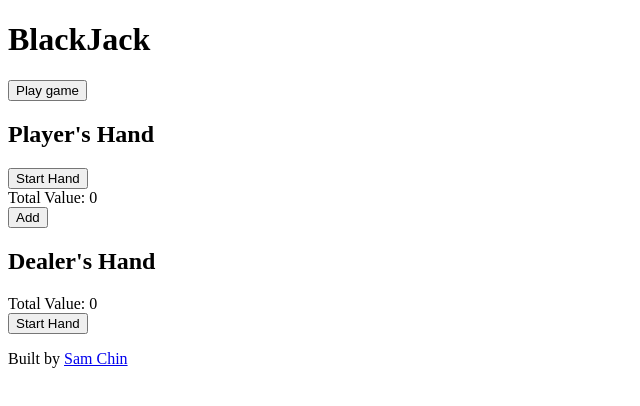
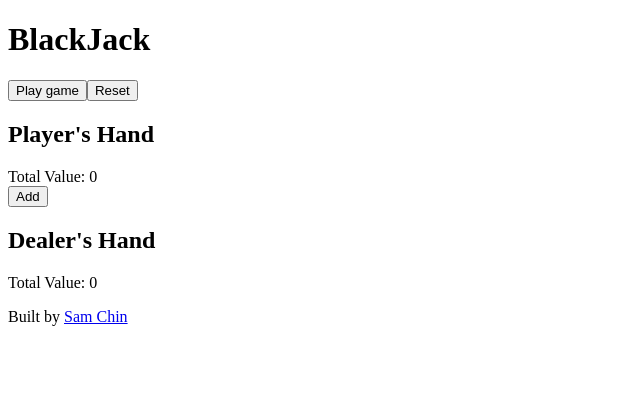
Before and after one commit to thomasamff/Blackjack, a React (Vite) app: page / in a window 1280 px wide. Shown: the top 406 px of the page, without its empty margins (0-640 px from the left). Built offline with nearby package versions, Linux system fonts and the light colour scheme.

Commit message:
Elevated starting hands to game with startGame method

```diff
--- a/src/components/Dealer.jsx
+++ b/src/components/Dealer.jsx
@@ -2,8 +2,7 @@ import React, { useEffect, useState } from "react";
 import { makeCard } from "../utils/cardUtils.js";
 import Card from "./Card.jsx";
 
-export default function Dealer({ onHandStart }) {
-  const [cards, setCards] = useState([]);
+export default function Dealer({ cards, setCards }) {
   const [totalValue, setTotalValue] = useState(0);
 
   useEffect(() => {
@@ -27,16 +26,6 @@ export default function Dealer({ onHandStart }) {
       : setTotalValue(total);
   }, [cards]);
 
-  const startHand = () => {
-    const card1 = makeCard();
-    const card2 = makeCard();
-    card2.flipped = false;
-    const newCards = [card1, card2];
-    setCards(newCards);
-
-    if (onHandStart) onHandStart(newCards);
-
-  }
 
 
 
@@ -44,7 +33,6 @@ export default function Dealer({ onHandStart }) {
     <div>
       <h2>Dealer's Hand</h2>
       <div>Total Value: {totalValue}</div>
-      <button onClick={startHand}>Start Hand</button>
       <div>
         {cards.map((card) => {
           return (
--- a/src/components/Game.jsx
+++ b/src/components/Game.jsx
@@ -1,30 +1,37 @@
 import React, { useState } from "react";
 import Player from "./Player.jsx";
 import Dealer from "./Dealer.jsx";
+import { makeCard } from "../utils/cardUtils.js";
 
 
 
 export default function Game() {
   const [playerHand, setPlayerHand] = useState([]);
   const [dealerHand, setDealerHand] = useState([]);
-  const [gameStarted, setGameStarted] = useState(false);
+
 
   const startGame = () => {
-    setGameStarted(true);
-  };
-  const handlePlayerHandStart = (hand) => {
-    setPlayerHand(hand);
+    setPlayerHand([]);
+    setDealerHand([]);
+
+    setPlayerHand([makeCard(), makeCard()]);
+
+    const card = makeCard();
+    card.flipped = false;
+    setDealerHand([makeCard(), card]);
+
   };
 
-  const handleDealerHandStart = (hand) => {
-    setDealerHand(hand);
-  }
+
 
   return (
     <div>
       <button onClick={startGame}>Play game</button>
-      <Player onHandStart={handlePlayerHandStart} />
-      <Dealer onHandStart={handleDealerHandStart}/>
+      <button>Reset</button>
+      <Player cards={playerHand} setCards={setPlayerHand}/>
+      <Dealer cards={dealerHand} setCards={setDealerHand}/>
+
+
     </div>
   );
 }
--- a/src/components/Player.jsx
+++ b/src/components/Player.jsx
@@ -2,8 +2,7 @@ import React, { useEffect, useState } from "react";
 import { makeCard } from "../utils/cardUtils.js";
 import Card from "./Card.jsx";
 
-export default function Player({onHandStart}) {
-  const [cards, setCards] = useState([]);
+export default function Player({ cards, setCards}) {
   const [totalValue, setTotalValue] = useState(0);
 
   useEffect(() => {
@@ -26,12 +25,6 @@ export default function Player({onHandStart}) {
   }, [cards]);
 
 
-  const startHand = () => {
-    const newCards = [makeCard(), makeCard()];
-    setCards(newCards);
-    if (onHandStart) onHandStart(cards);
-  }
-
   function addCardToHand() {
     const newCard = makeCard();
     setCards([...cards, newCard]);
@@ -40,7 +33,6 @@ export default function Player({onHandStart}) {
   return (
     <div>
       <h2>Player's Hand</h2>
-      <button onClick={startHand}>Start Hand</button>
       <div>Total Value: {totalValue}</div>
       <button onClick={() => addCardToHand()}>Add</button>
 
```
